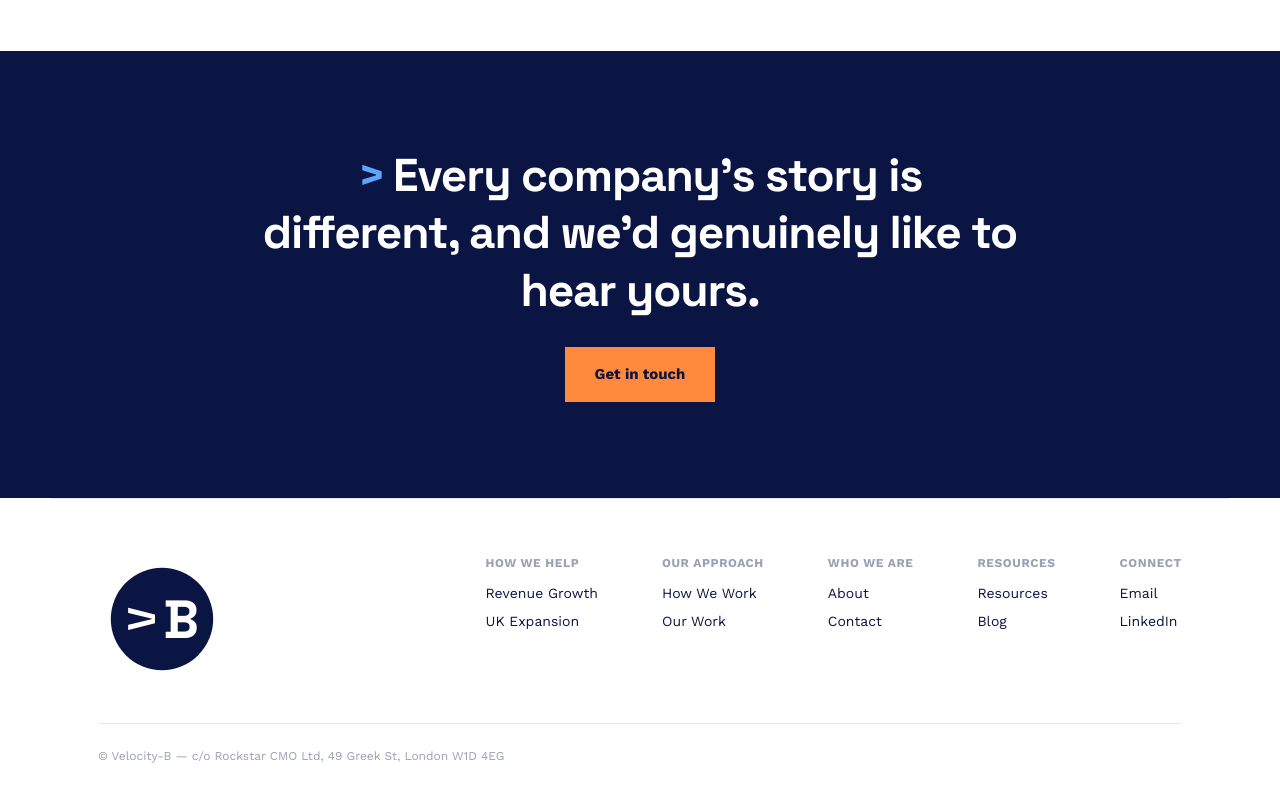
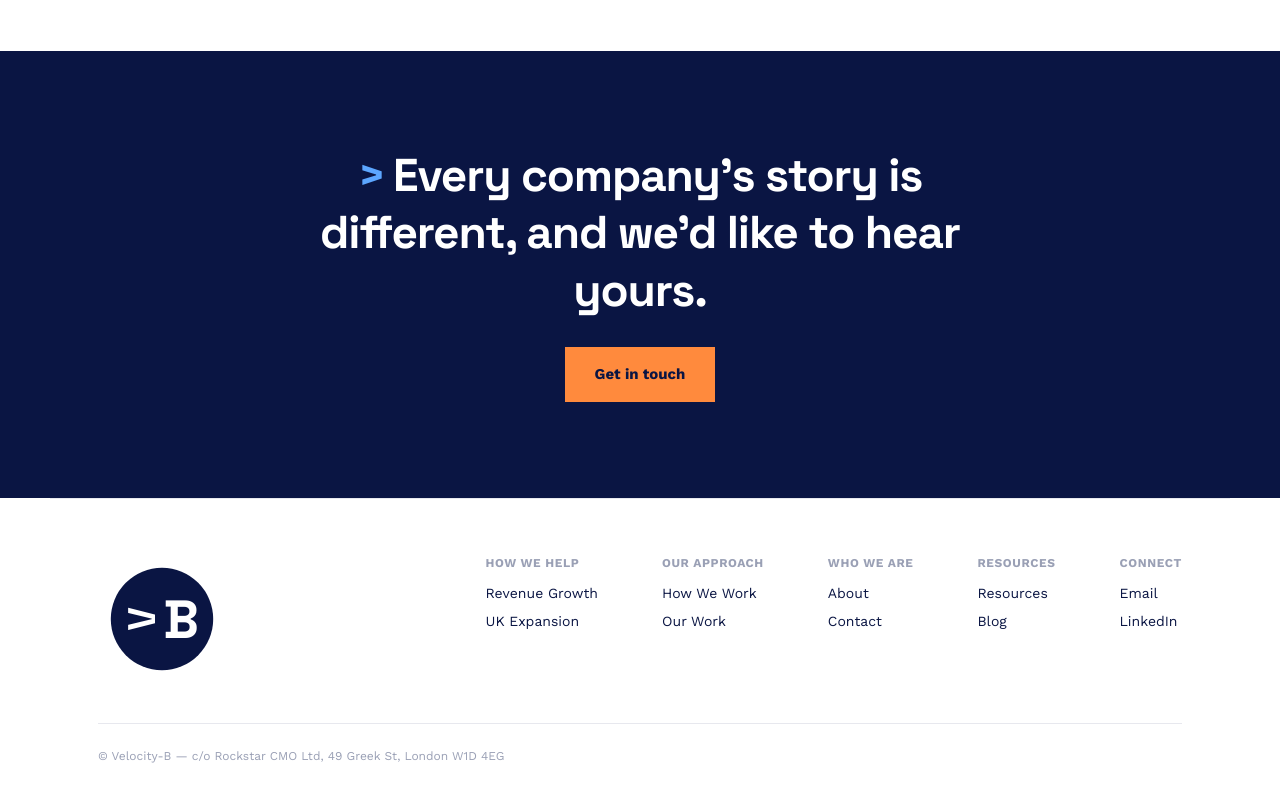
Before and after one commit to vb-iant/velocity-b, a Next.js app: page /growth in a window 1280 px wide. Shown: the part 3793-4593 px from the top of the page. Built offline with nearby package versions, Linux system fonts and the light colour scheme.

Commit message:
Remove filler word genuinely from Growth page final CTA

```diff
--- a/app/growth/page.tsx
+++ b/app/growth/page.tsx
@@ -283,7 +283,7 @@ export default function GrowthPage() {
       <div className="bg-navy px-12 py-24 text-center text-white">
         <h2 className="font-display mx-auto mb-7 max-w-[760px] text-[32px] font-bold leading-tight tracking-tight text-white md:text-[46px]">
           <AnimatedChevron className="text-blue" />Every company&rsquo;s
-          story is different, and we&rsquo;d genuinely like to hear yours.
+          story is different, and we&rsquo;d like to hear yours.
         </h2>
         <Link href="/contact" className={ctaAccent}>
           Get in touch
```
